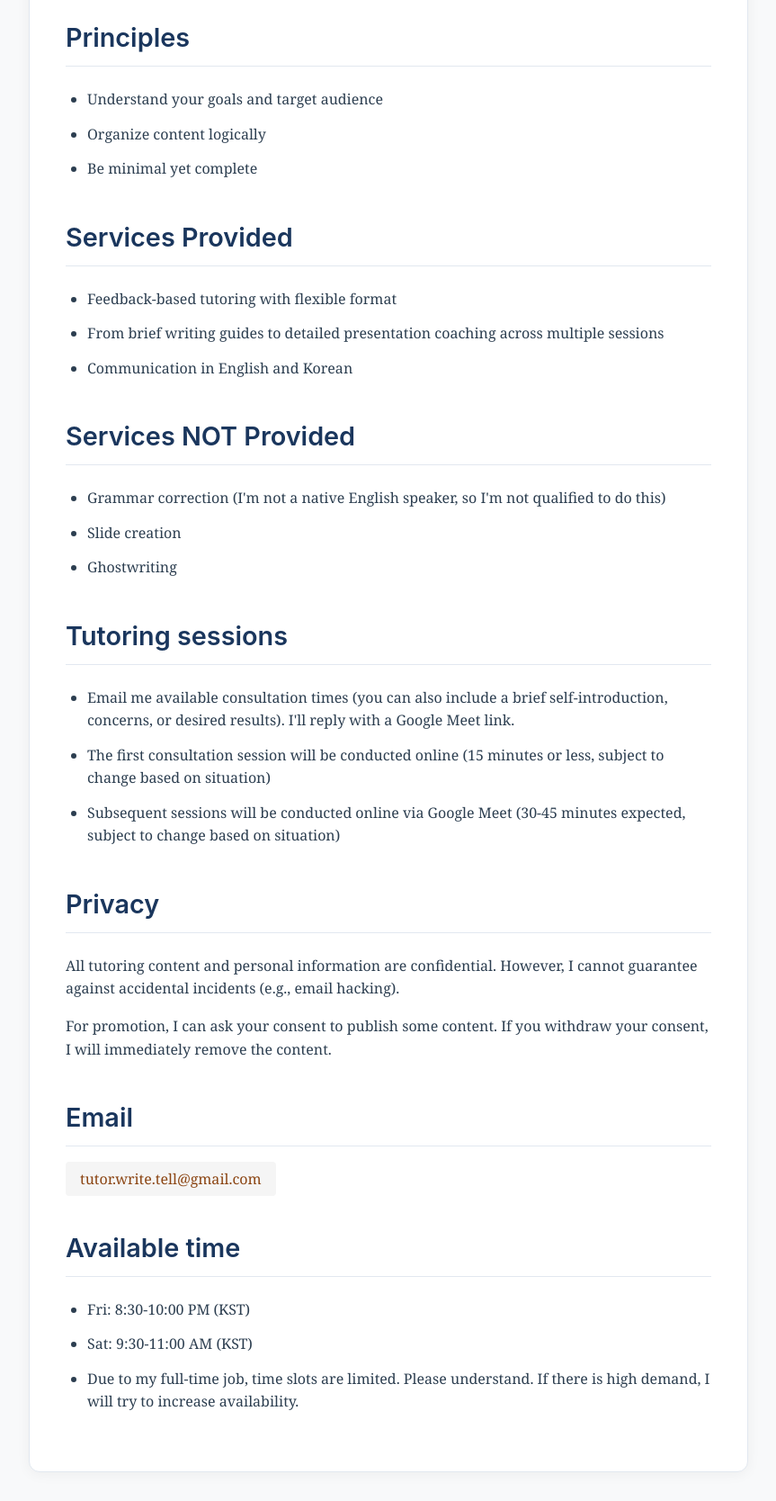
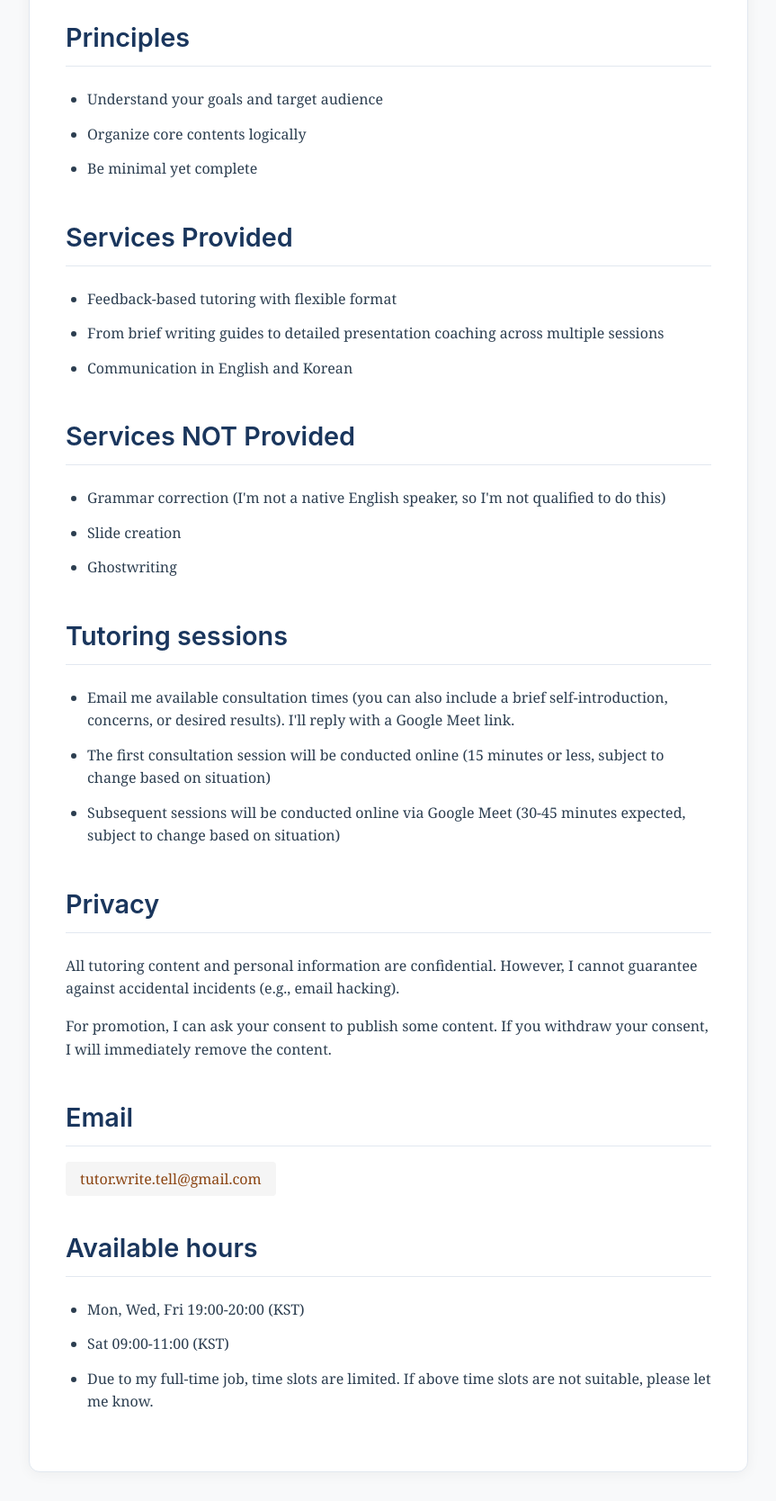
Before and after one commit to mkim-datascience/mkim-datascience.github.io, a plain HTML site: page tutor/en.html in a window 1280 px wide. Shown: the part 1678-3346 px from the top of the page at 90% size, without its empty margins (208-1071 px from the left). Drawn offline with nearby package versions, Linux system fonts and the light colour scheme.

Commit message:
adjusted hours

```diff
--- a/tutor/en.html
+++ b/tutor/en.html
@@ -343,7 +343,7 @@
             <h2>Principles</h2>
             <ul>
                 <li>Understand your goals and target audience</li>
-                <li>Organize content logically</li>
+                <li>Organize core contents logically</li>
                 <li>Be minimal yet complete</li>
             </ul>
 
@@ -389,12 +389,12 @@
                 <a href="mailto:tutor.write.tell@gmail.com" class="email">tutor.write.tell@gmail.com</a>
             </p>
 
-            <h2>Available time</h2>
+            <h2>Available hours</h2>
             <p>
                 <ul>
-                    <li>Fri: 8:30-10:00 PM (KST)</li>
-                    <li>Sat: 9:30-11:00 AM (KST)</li>
-                    <li>Due to my full-time job, time slots are limited. Please understand. If there is high demand, I will try to increase availability.</li>
+                    <li>Mon, Wed, Fri 19:00-20:00 (KST)</li>
+                    <li>Sat 09:00-11:00 (KST)</li>
+                    <li>Due to my full-time job, time slots are limited. If above time slots are not suitable, please let me know.</li>
                 </ul>
             </p>
         </section>
```
Also changed, not shown: tutor/ko.html (+10 -7 lines).
